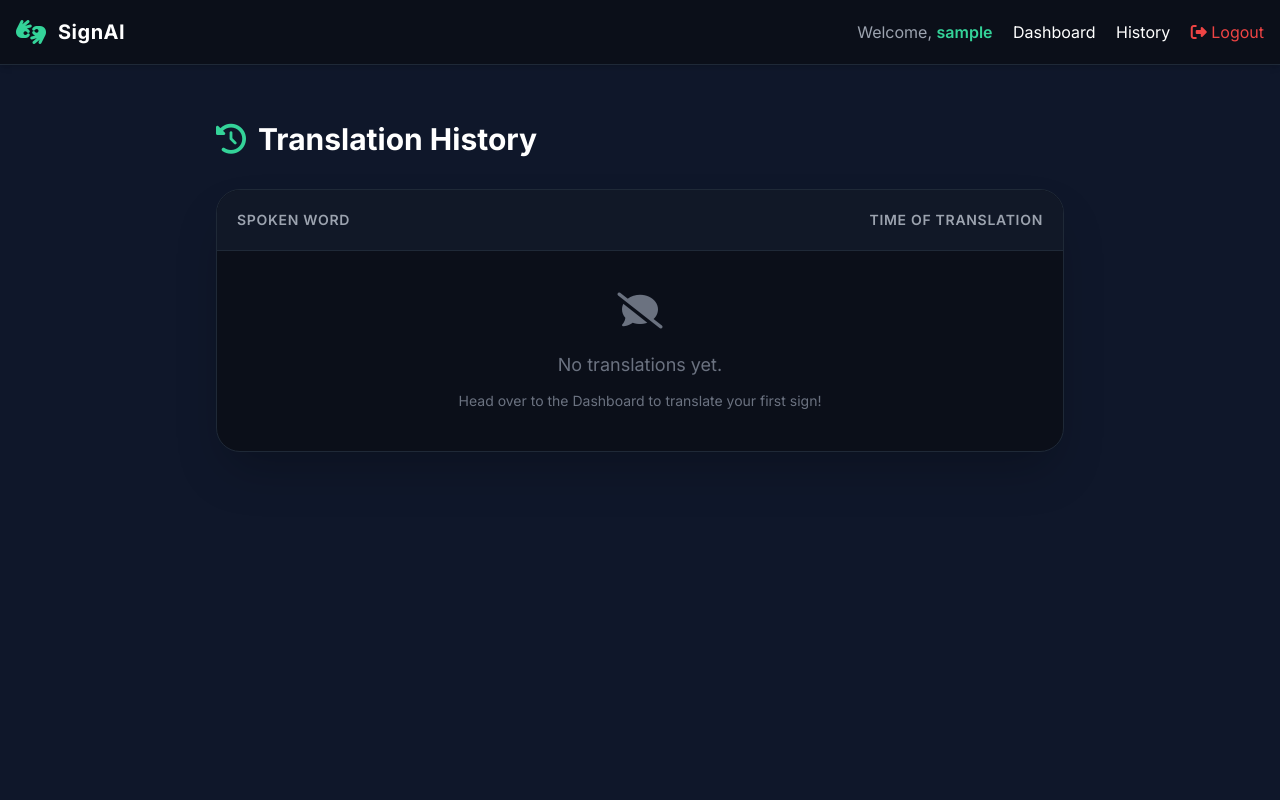
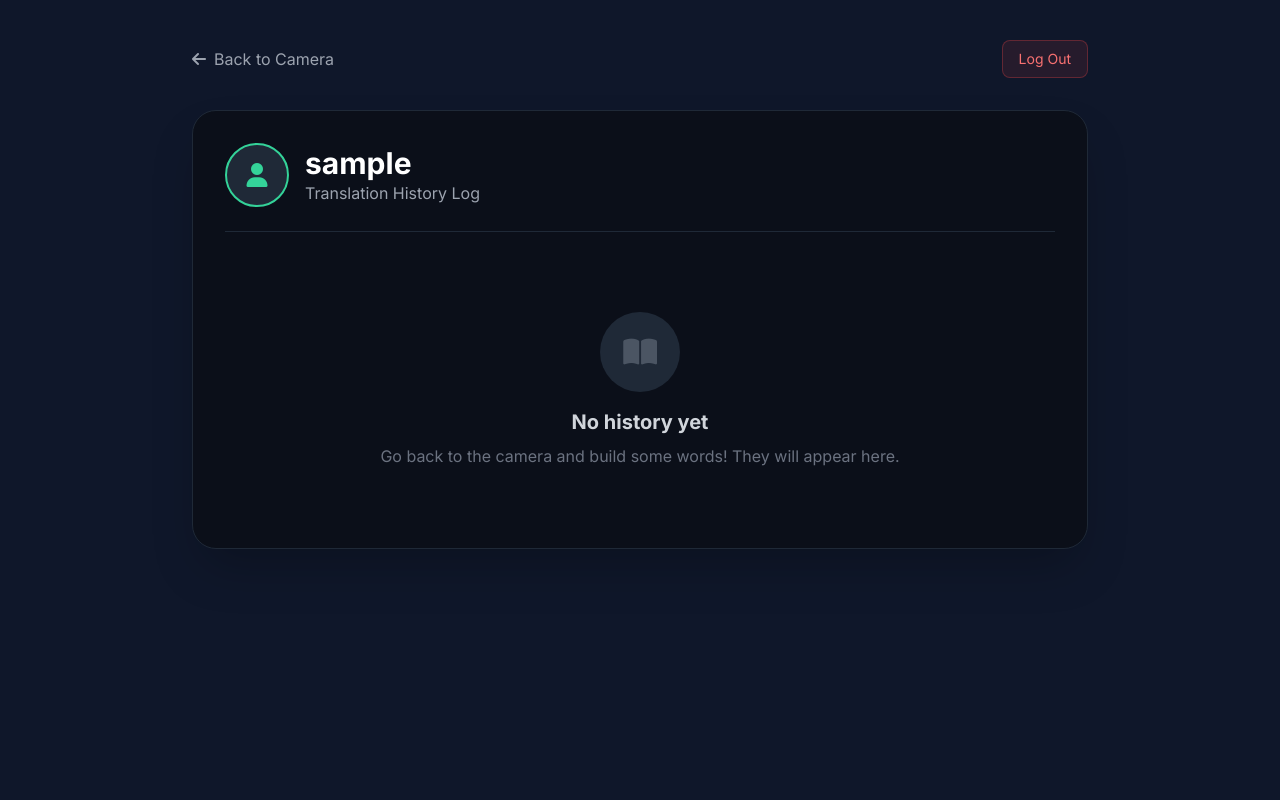
Before and after one commit to Tabsheerul/College-Project, a Flask app: template templates/history.html in a window 1280 px wide. Run offline with Flask 3, Linux system fonts and the light colour scheme; the template is opened without the code that fills it, so the values that code supplies are empty; the visitor is signed in with stand-in values (Sample User, id 1); some libraries are stand-ins or nearby versions.

Commit message:
Added Chapter 3 requirements: Guest Authentication and Translation History Log

```diff
--- a/app.py
+++ b/app.py
@@ -5,36 +5,46 @@ import tensorflow as tf
 import pyttsx3
 import threading
 from datetime import datetime
-from flask import Flask, render_template, Response, jsonify, request, redirect, url_for, session, flash
+from flask import Flask, render_template, Response, jsonify, request, redirect, url_for, flash
 from flask_sqlalchemy import SQLAlchemy
+from flask_login import LoginManager, UserMixin, login_user, login_required, logout_user, current_user
 from werkzeug.security import generate_password_hash, check_password_hash
+import os
 
 app = Flask(__name__)
-app.secret_key = 'your_secret_key_here_for_college_project'
+app.secret_key = 'your_super_secret_key_here'
 app.config['SQLALCHEMY_DATABASE_URI'] = 'sqlite:///database.db'
 app.config['SQLALCHEMY_TRACK_MODIFICATIONS'] = False
 
 db = SQLAlchemy(app)
+login_manager = LoginManager(app)
+login_manager.login_view = 'auth'
 
-# --- Database Models ---
-class User(db.Model):
+# --- DATABASE MODELS ---
+class User(UserMixin, db.Model):
     id = db.Column(db.Integer, primary_key=True)
-    username = db.Column(db.String(50), unique=True, nullable=False)
-    password = db.Column(db.String(200), nullable=False)
-    history = db.relationship('History', backref='user', lazy=True)
+    username = db.Column(db.String(150), unique=True, nullable=False)
+    password = db.Column(db.String(150), nullable=False)
+    histories = db.relationship('History', backref='user', lazy=True)
 
 class History(db.Model):
     id = db.Column(db.Integer, primary_key=True)
+    user_id = db.Column(db.Integer, db.ForeignKey('user.id'), nullable=False)
     word = db.Column(db.String(200), nullable=False)
     timestamp = db.Column(db.DateTime, default=datetime.utcnow)
-    user_id = db.Column(db.Integer, db.ForeignKey('user.id'), nullable=False)
 
+@login_manager.user_loader
+def load_user(user_id):
+    return User.query.get(int(user_id))
+
+# Initialize database
 with app.app_context():
     db.create_all()
 
-# --- AI Setup ---
+# --- AI & CAMERA SETUP ---
 engine = pyttsx3.init()
 engine.setProperty('rate', 150)
+
 mp_hands = mp.solutions.hands
 mp_drawing = mp.solutions.drawing_utils
 hands = mp_hands.Hands(static_image_mode=False, max_num_hands=1, min_detection_confidence=0.7)
@@ -88,7 +98,6 @@ def generate_frames():
 
                 predictions = model(X_live_lstm, training=False)
                 predictions = predictions.numpy()
-
                 predicted_index = np.argmax(predictions[0])
                 confidence = predictions[0][predicted_index]
 
@@ -106,68 +115,10 @@ def generate_frames():
 
     cap.release()
 
-# --- Auth Routes ---
-@app.route('/signup', methods=['GET', 'POST'])
-def signup():
-    if request.method == 'POST':
-        username = request.form['username']
-        password = request.form['password']
-
-        user = User.query.filter_by(username=username).first()
-        if user:
-            flash('Username already exists!')
-            return redirect(url_for('signup'))
-
-        new_user = User(username=username, password=generate_password_hash(password, method='pbkdf2:sha256'))
-        db.session.add(new_user)
-        db.session.commit()
-
-        flash('Account created successfully! Please log in.')
-        return redirect(url_for('login'))
-
-    return render_template('signup.html')
-
-@app.route('/login', methods=['GET', 'POST'])
-def login():
-    if request.method == 'POST':
-        username = request.form['username']
-        password = request.form['password']
-
-        user = User.query.filter_by(username=username).first()
-        if user and check_password_hash(user.password, password):
-            session['user_id'] = user.id
-            session['username'] = user.username
-            return redirect(url_for('dashboard'))
-        else:
-            flash('Invalid username or password!')
-
-    return render_template('login.html')
-
-@app.route('/logout')
-def logout():
-    session.pop('user_id', None)
-    session.pop('username', None)
-    return redirect(url_for('login'))
-
-# --- Main App Routes ---
+# --- WEB ROUTES ---
 @app.route('/')
 def index():
-    if 'user_id' in session:
-        return redirect(url_for('dashboard'))
-    return redirect(url_for('login'))
-
-@app.route('/dashboard')
-def dashboard():
-    if 'user_id' not in session:
-        return redirect(url_for('login'))
-    return render_template('index.html', username=session['username'])
-
-@app.route('/history')
-def history():
-    if 'user_id' not in session:
-        return redirect(url_for('login'))
-    user_history = History.query.filter_by(user_id=session['user_id']).order_by(History.timestamp.desc()).all()
-    return render_template('history.html', history=user_history, username=session['username'])
+    return render_template('index.html')
 
 @app.route('/video_feed')
 def video_feed():
@@ -191,9 +142,9 @@ def handle_action():
         if state["current_sentence"]:
             word_to_speak = state["current_sentence"]
 
-            # Save to DB if logged in
-            if 'user_id' in session:
-                new_history = History(word=word_to_speak, user_id=session['user_id'])
+            # --- SAVE TO DATABASE IF LOGGED IN ---
+            if current_user.is_authenticated:
+                new_history = History(user_id=current_user.id, word=word_to_speak)
                 db.session.add(new_history)
                 db.session.commit()
 
@@ -202,5 +153,46 @@ def handle_action():
 
     return jsonify({"success": True, "sentence": state["current_sentence"]})
 
+# --- AUTH & HISTORY ROUTES ---
+@app.route('/auth', methods=['GET', 'POST'])
+def auth():
+    if request.method == 'POST':
+        action = request.form.get('action')
+        username = request.form.get('username')
+        password = request.form.get('password')
+
+        if action == 'login':
+            user = User.query.filter_by(username=username).first()
+            if user and check_password_hash(user.password, password):
+                login_user(user)
+                return redirect(url_for('history'))
+            else:
+                flash('Invalid username or password', 'error')
+
+        elif action == 'signup':
+            existing_user = User.query.filter_by(username=username).first()
+            if existing_user:
+                flash('Username already exists', 'error')
+            else:
+                new_user = User(username=username, password=generate_password_hash(password, method='pbkdf2:sha256'))
+                db.session.add(new_user)
+                db.session.commit()
+                login_user(new_user)
+                return redirect(url_for('history'))
+
+    return render_template('auth.html')
+
+@app.route('/history')
+@login_required
+def history():
+    user_history = History.query.filter_by(user_id=current_user.id).order_by(History.timestamp.desc()).all()
+    return render_template('history.html', history=user_history)
+
+@app.route('/logout')
+@login_required
+def logout():
+    logout_user()
+    return redirect(url_for('index'))
+
 if __name__ == '__main__':
     app.run(debug=True, threaded=True, host='0.0.0.0')
--- a/templates/history.html
+++ b/templates/history.html
@@ -1,41 +1,88 @@
-{% extends "base.html" %}
-{% block content %}
-<div class="w-full max-w-4xl mx-auto p-6 mt-8">
-    <h1 class="text-3xl font-bold text-white mb-8 flex items-center gap-3">
-        <i class="fa-solid fa-clock-rotate-left text-brand-teal"></i> Translation History
-    </h1>
+<!DOCTYPE html>
+<html lang="en">
+<head>
+    <meta charset="UTF-8">
+    <meta name="viewport" content="width=device-width, initial-scale=1.0">
+    <title>{{ current_user.username }}'s Profile - Sign Language Translator</title>
+    <script src="https://cdn.tailwindcss.com"></script>
+    <link href="https://fonts.googleapis.com/css2?family=Inter:wght@400;600;700&display=swap" rel="stylesheet">
+    <link rel="stylesheet" href="https://cdnjs.cloudflare.com/ajax/libs/font-awesome/6.4.0/css/all.min.css">
+    <script>
+        tailwind.config = {
+            theme: {
+                extend: {
+                    colors: {
+                        'app-bg': '#0f172a',
+                        'app-panel': '#0b0f19',
+                        'brand-teal': '#34d399',
+                    },
+                    fontFamily: {
+                        'inter': ['Inter', 'sans-serif'],
+                    }
+                }
+            }
+        }
+    </script>
+</head>
+<body class="bg-app-bg text-white min-h-screen flex flex-col items-center py-10 font-inter p-4">
 
-    <div class="bg-app-panel border border-gray-800 rounded-3xl shadow-2xl overflow-hidden">
+    <div class="w-full max-w-4xl flex justify-between items-center mb-8">
+        <a href="{{ url_for('index') }}" class="text-gray-400 hover:text-white transition flex items-center gap-2">
+            <i class="fa-solid fa-arrow-left"></i> Back to Camera
+        </a>
+        <a href="{{ url_for('logout') }}" class="text-red-400 hover:text-red-300 transition border border-red-500/30 bg-red-500/10 px-4 py-2 rounded-lg font-medium text-sm">
+            Log Out
+        </a>
+    </div>
+
+    <div class="bg-app-panel border border-gray-800 p-8 rounded-3xl shadow-2xl w-full max-w-4xl">
+
+        <div class="flex items-center gap-4 mb-8 border-b border-gray-800 pb-6">
+            <div class="w-16 h-16 rounded-full bg-gray-800 flex items-center justify-center border-2 border-brand-teal text-2xl text-brand-teal">
+                <i class="fa-solid fa-user"></i>
+            </div>
+            <div>
+                <h2 class="text-3xl font-bold text-white">{{ current_user.username }}</h2>
+                <p class="text-gray-400">Translation History Log</p>
+            </div>
+        </div>
+
+        {% if history %}
+        <div class="overflow-x-auto">
             <table class="w-full text-left border-collapse">
                 <thead>
-                <tr class="bg-gray-900 border-b border-gray-800 text-gray-400 text-sm uppercase tracking-wider">
-                    <th class="p-5 font-semibold">Spoken Word</th>
-                    <th class="p-5 font-semibold text-right">Time of Translation</th>
+                    <tr class="border-b border-gray-800">
+                        <th class="py-4 px-4 text-sm font-semibold text-gray-400 uppercase tracking-wider">Date & Time</th>
+                        <th class="py-4 px-4 text-sm font-semibold text-gray-400 uppercase tracking-wider">Translated Word</th>
                     </tr>
                 </thead>
-            <tbody class="divide-y divide-gray-800">
+                <tbody>
                     {% for item in history %}
-                <tr class="hover:bg-gray-800/50 transition-colors">
-                    <td class="p-5">
-                        <span class="text-xl font-bold text-white">{{ item.word }}</span>
+                    <tr class="border-b border-gray-800/50 hover:bg-gray-800/20 transition">
+                        <td class="py-4 px-4 text-gray-400 text-sm whitespace-nowrap">
+                            {{ item.timestamp.strftime('%Y-%m-%d %H:%M:%S') }}
                         </td>
-                    <td class="p-5 text-right text-gray-400">
-                        {{ item.timestamp.strftime('%B %d, %Y - %I:%M %p') }}
-                    </td>
-                </tr>
-                {% else %}
-                <tr>
-                    <td colspan="2" class="p-10 text-center text-gray-500">
-                        <div class="flex flex-col items-center gap-3">
-                            <i class="fa-solid fa-comment-slash text-4xl mb-2"></i>
-                            <p class="text-lg">No translations yet.</p>
-                            <p class="text-sm">Head over to the Dashboard to translate your first sign!</p>
-                        </div>
+                        <td class="py-4 px-4">
+                            <span class="inline-block bg-brand-teal/10 text-brand-teal px-3 py-1 rounded-lg font-medium tracking-wide">
+                                {{ item.word }}
+                            </span>
                         </td>
                     </tr>
                     {% endfor %}
                 </tbody>
             </table>
         </div>
+        {% else %}
+        <div class="text-center py-12">
+            <div class="w-20 h-20 bg-gray-800 rounded-full flex items-center justify-center mx-auto mb-4 text-gray-600 text-3xl">
+                <i class="fa-solid fa-book-open"></i>
             </div>
-{% endblock %}
+            <h3 class="text-xl font-bold text-gray-300 mb-2">No history yet</h3>
+            <p class="text-gray-500">Go back to the camera and build some words! They will appear here.</p>
+        </div>
+        {% endif %}
+
+    </div>
+
+</body>
+</html>
```
Also changed, not shown: templates/auth.html (added, +94 -0 lines), templates/index.html (+58 -7 lines). Lines whose indentation alone changed are shown as unchanged.
